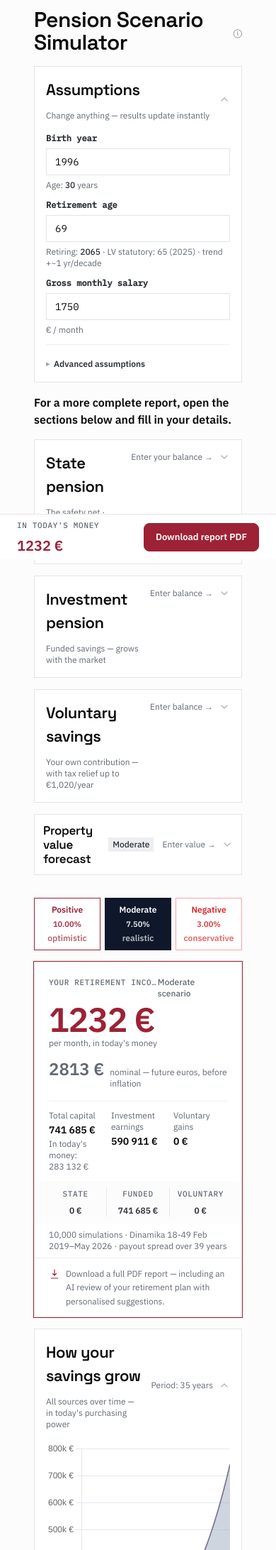
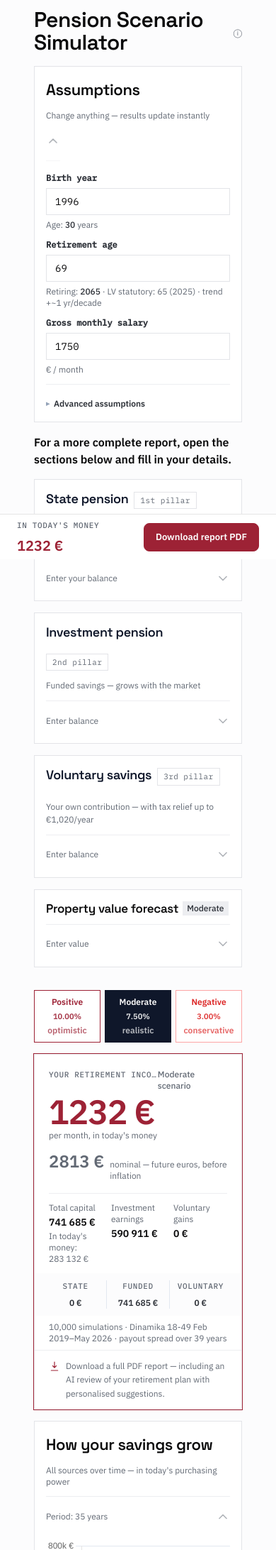
Before and after one commit to Egoitss/latvian_pension_calculator, a Flask app: page /en in a window 390 px wide. Shown: the part 56-2240 px from the top of the page at 71% size. Run offline with Flask 3, Linux system fonts and the light colour scheme.

Commit message:
Safari email popup, and redesign the pension cards for phones
site.js rewrote every popup trigger into a mailto: link, so contact.js
had to preventDefault on every tap. On iOS Safari the external-protocol
navigation can win that race, which is why the mail app opened instead
of the form and Chrome behaved. The rewrite is gone: the trigger's href
points at contact.html#write, which the hash handler opens and which is
also the no-JS fallback. The label still reveals the real address at
runtime, so it stays out of the markup.

Pension cards, 320-520px. The header was one flex row with the hint
group at shrink-0, which left the title 104px of a 292px header and
wrapped a 22px heading onto three lines. Now stacked:

  [ Valsts pensija ] [ 1. līmenis ]
  supporting description
  [ Ievadi NDC kapitālu               v ]

The name holds one line at 18px and never truncates; if the badge
cannot fit beside it, the badge wraps under it instead. The call to
action is its own full-width row at 44px minimum. 16px padding, 12px
between rows.

The name comes from splitting the existing title on ' (' rather than a
new key, because report_pdf.py uses the tiered form. The badge text is
new in both languages. The arrow baked into the CTA strings is gone,
since the chevron is the right-aligned arrow now.

Card titles needed !important to take effect: the base rule is
'h2 { font-size: 22px !important }', which it needs to beat Tailwind's
preflight.

```diff
--- a/static/css/oats-theme.css
+++ b/static/css/oats-theme.css
@@ -355,3 +355,83 @@ body { padding-bottom: 96px; }
      the stats strip; the note is the least load-bearing of the three. */
   .mobile-bar .mb-dl-note { display: none; }
 }
+
+/* ── Pension cards, 320–520px ────────────────────────────────────────
+   The header used to be a single flex row: title on the left, hint and
+   chevron on the right with shrink-0. That gave the title 104px of a
+   292px header and wrapped a 22px heading onto three lines.
+
+   Stacked instead: name and level badge on the first row, description
+   under it, and the call to action as its own full-width row. */
+@media (max-width: 520px) {
+  .accordion-header {
+    display: block;
+    padding: 16px;
+  }
+
+  /* Row 1: name and badge. The name holds one line; the badge never
+     shrinks below its text. */
+  /* The name always keeps one line. If the badge cannot fit beside it
+     the badge wraps under it, rather than the name being truncated. */
+  .ac-row {
+    display: flex;
+    align-items: baseline;
+    flex-wrap: wrap;
+    gap: 6px 8px;
+    min-width: 0;
+  }
+  .ac-name {
+    /* The base rule is `h2 { font-size: 22px !important }`, which it
+       needs to beat Tailwind's preflight. Matching that weight is the
+       only way to set a card-specific size. */
+    font-size: 18px !important;
+    line-height: 1.25;
+    font-weight: 600;
+    white-space: nowrap;
+    color: #0F172A;
+  }
+  .ac-lvl {
+    flex: none;
+    padding: 3px 8px;
+    border: 1px solid #E3E4E8;
+    font-family: "IBM Plex Mono", ui-monospace, monospace;
+    font-size: 11px;
+    letter-spacing: .04em;
+    white-space: nowrap;
+    color: #626974;              /* 5.5:1 on white */
+  }
+
+  /* Row 2: description. */
+  .accordion-header .ac-desc {
+    margin: 12px 0 0;
+    line-height: 1.5;
+  }
+
+  /* Row 3: the call to action, full width, arrow to the right. The
+     44px floor makes the row itself the tap target. */
+  .accordion-header > :last-child {
+    display: flex;
+    align-items: center;
+    justify-content: space-between;
+    gap: 12px;
+    width: 100%;
+    min-height: 44px;
+    margin-top: 12px;
+    padding-top: 12px;
+    border-top: 1px solid #EDEEF1;
+  }
+  .accordion-header .accordion-preview {
+    white-space: nowrap;
+    overflow: hidden;
+    text-overflow: ellipsis;
+    color: #626974;
+  }
+  .accordion-header .accordion-chevron {
+    flex: none;
+    height: 20px;
+    width: 20px;
+  }
+}
+
+
+}
--- a/templates/_pension1.html
+++ b/templates/_pension1.html
@@ -7,14 +7,17 @@
   <button type="button"
           class="accordion-header w-full p-4 flex items-start justify-between gap-3 text-left">
     <div class="min-w-0">
-      <h2 class="font-semibold text-slate-900">{{ t("State pension") }}</h2>
-      <p class="text-xs text-slate-500 mt-0.5">
+      <span class="ac-row">
+            <h2 class="ac-name">{{ t("State pension").split(" (")[0] }}</h2>
+            <span class="ac-lvl">{{ t("1st pillar") }}</span>
+          </span>
+      <p class="ac-desc text-xs text-slate-500">
         {{ t("The safety net · NDC savings from payroll contributions") }}
       </p>
     </div>
     <div class="flex items-center gap-2 shrink-0">
       <span class="accordion-preview text-xs text-slate-400">
-        {{ t("Enter your balance →") }}
+        {{ t("Enter your balance") }}
       </span>
       <span class="hidden text-xs font-semibold text-emerald-700 [.is-expanded_&]:hidden">
       </span>
--- a/templates/_pension2.html
+++ b/templates/_pension2.html
@@ -7,14 +7,17 @@
   <button type="button"
           class="accordion-header w-full p-4 flex items-start justify-between gap-3 text-left">
     <div class="min-w-0">
-      <h2 class="font-semibold text-slate-900">{{ t("Investment pension") }}</h2>
-      <p class="text-xs text-slate-500 mt-0.5">
+      <span class="ac-row">
+            <h2 class="ac-name">{{ t("Investment pension").split(" (")[0] }}</h2>
+            <span class="ac-lvl">{{ t("2nd pillar") }}</span>
+          </span>
+      <p class="ac-desc text-xs text-slate-500">
         {{ t("Funded savings — grows with the market") }}
       </p>
     </div>
     <div class="flex items-center gap-2 shrink-0">
       <span class="accordion-preview text-xs text-slate-400">
-        {{ t("Enter balance →") }}
+        {{ t("Enter balance") }}
       </span>
       <svg class="accordion-chevron h-4 w-4 text-slate-500" viewBox="0 0 24 24"
            fill="none" stroke="currentColor" stroke-width="2"
--- a/templates/_pension3.html
+++ b/templates/_pension3.html
@@ -7,14 +7,17 @@
   <button type="button"
           class="accordion-header w-full p-4 flex items-start justify-between gap-3 text-left">
     <div class="min-w-0">
-      <h2 class="font-semibold text-slate-900">{{ t("Voluntary savings") }}</h2>
-      <p class="text-xs text-slate-500 mt-0.5">
+      <span class="ac-row">
+            <h2 class="ac-name">{{ t("Voluntary savings").split(" (")[0] }}</h2>
+            <span class="ac-lvl">{{ t("3rd pillar") }}</span>
+          </span>
+      <p class="ac-desc text-xs text-slate-500">
         {{ t("Your own contribution — with tax relief up to €1,020/year") }}
       </p>
     </div>
     <div class="flex items-center gap-2 shrink-0">
       <span class="accordion-preview text-xs text-slate-400">
-        {{ t("Enter balance →") }}
+        {{ t("Enter balance") }}
       </span>
       <svg class="accordion-chevron h-4 w-4 text-slate-500" viewBox="0 0 24 24"
            fill="none" stroke="currentColor" stroke-width="2"
--- a/templates/_property.html
+++ b/templates/_property.html
@@ -17,7 +17,7 @@
     </div>
     <div class="flex items-center gap-2 shrink-0">
       <span class="accordion-preview text-xs text-slate-400">
-        {{ t("Enter value →") }}
+        {{ t("Enter value") }}
       </span>
       <svg class="accordion-chevron h-4 w-4 text-slate-500" viewBox="0 0 24 24"
            fill="none" stroke="currentColor" stroke-width="2"
--- a/translations/lv.yaml
+++ b/translations/lv.yaml
@@ -80,7 +80,7 @@ With actual historical return: Ar vēsturisko ienesīgumu
 Enter your historical data analysis: Ievadi vēstures analīzi
 State pension: Valsts pensija (1. līmenis)
 The safety net · NDC savings from payroll contributions: 'NDC uzkrājums · iemaksa: 14% no bruto algas'
-Enter your balance →: Ievadi NDC kapitālu →
+Enter your balance: Ievadi NDC kapitālu
 Accumulated capital (€): Uzkrātais kapitāls (€)
 Service record (yrs): Stāžs (g.)
 Months: Mēn.
@@ -95,7 +95,7 @@ In today's money: Šodienas naudā
 × 12 months). Pension up to €1,000/month is tax-free.: × 12 mēn.). Pensija līdz 1 000 €/mēn. ir nodokļu brīva.
 Investment pension: Fondētā pensija (2. līmenis)
 Funded savings — grows with the market: Privātais fondētais uzkrājums · VSAOI iemaksas
-Enter balance →: Ievadi uzkrājumu →
+Enter balance: Ievadi uzkrājumu
 'Contribution: gross × P2L rate · Payout: after 25.5% income tax above €1,000/month': 'Iemaksa: bruto × P2L likme · Izmaksa: pēc 25.5% IIN virs 1 000 €/mēn.'
 Current balance (€): Esošais uzkrājums (€)
 Latvija.lv link to your 2nd-pillar balance: Latvija.lv saite uz 2. līmeņa uzkrājumu
@@ -145,7 +145,7 @@ Monthly payout: Mēneša izmaksa
 'Total contributed:': 'Kopā iemaksāts:'
 Property value forecast: Nekustamā īpašuma prognoze
 Moderate: Mērens
-Enter value →: Ievadi vērtību →
+Enter value: Ievadi vērtību
 Riga / city: Rīga / pilsēta
 Rural: Lauki
 ~6.2% per year nominal (Riga, 2010–2024 · Arco Real Estate / Latio): ~6.2% gadā nominālais (Rīga, 2010–2024 · Arco Real Estate / Latio)
```
